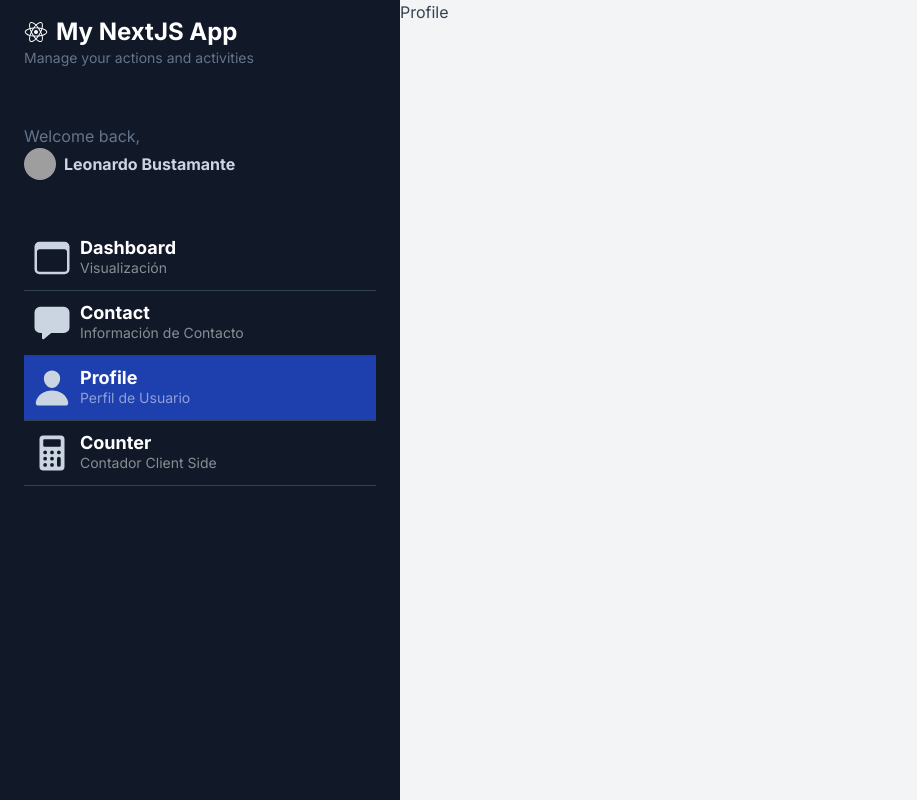
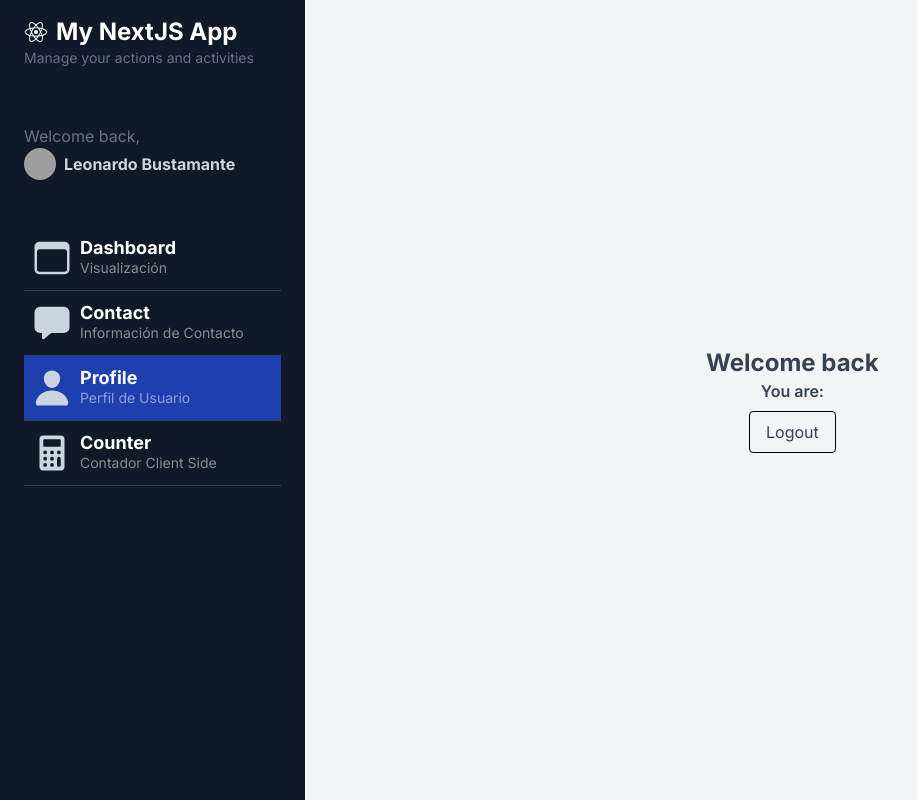
Before and after one commit to leobusar/next-project, a Next.js app: page /profile in a window 1280 px wide. Shown: the whole page, without its empty margins (0-917 px from the left). Built offline with nearby package versions, Linux system fonts and the light colour scheme; grey boxes are pictures that could not be loaded.

Commit message:
prev  redux

```diff
--- a/app/(general)/profile/page.tsx
+++ b/app/(general)/profile/page.tsx
@@ -1,9 +1,28 @@
-import React from 'react'
+"use client"
+import Image from "next/image";
+import { useRouter } from "next/navigation";
+import { useCurrentUser } from "@/hooks/auth/useCurrentUser";
+import { useLogout } from "@/hooks/auth/useLogout";
 
-const Profile = () => {
+export default function Profile() {
+  const { user: currentUser } = useCurrentUser();
+  const { logout } = useLogout();
+  const router = useRouter();
+
   return (
-    <div>Profile</div>
-  )
+    <div className="w-screen h-screen flex flex-col items-center justify-center">
+      <p className="font-bold text-2xl">Welcome back</p>
+      <div className="font-semibold">You are: {currentUser?.username}</div>
+
+      <button
+        onClick={() => {
+          logout();
+          router.push("/login");
+        }}
+        className="mt-2 border border-solid border-black py-2 px-4 rounded cursor-pointer"
+      >
+        Logout
+      </button>
+    </div>
+  );
 }
-
-export default Profile
--- a/hooks/auth/useCurrentUser.ts
+++ b/hooks/auth/useCurrentUser.ts
@@ -4,7 +4,7 @@ import {User} from "@/interfaces/user";
 import {AuthService} from "@/services/auth.service";
 
 export const useCurrentUser = () => {
-    const [currentUser, setCurrentUser] = useState<User | null>(null);
+    const [user, setCurrentUser] = useState<User | null>(null);
 
     useEffect(() => {
         const user = Cookies.get('currentUser');
@@ -13,5 +13,5 @@ export const useCurrentUser = () => {
         }
     }, []);
 
-    return {currentUser};
+    return {user};
 }
--- a/services/auth.service.ts
+++ b/services/auth.service.ts
@@ -22,7 +22,7 @@ export class AuthService {
         return response.data; */
 
         return  {
-            username: 'leonardo',
+            username: email,
             id: '1234',
             accessToken: '1234567890',
             expiredAt: Date.now() + 3600
```
